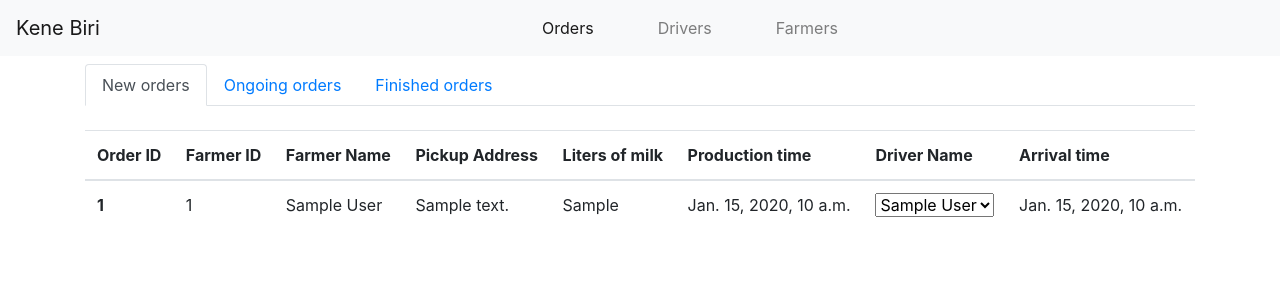
After one commit to bgdbgd1/kene-biri, a Django app: template KeneBiri/control_panel/templates/control_panel/orders.html in a window 1280 px wide. The commit adds this page. Shown: the top 300 px of the page. Run offline with Django 3.2, Linux system fonts and the light colour scheme; the template is opened without the code that fills it: most values are stand-ins (such as "Sample title", 1, 10 or a date in 2020); some libraries are stand-ins or nearby versions.

Commit message:
created tables for orders

```diff
--- a/KeneBiri/control_panel/admin.py
+++ b/KeneBiri/control_panel/admin.py
@@ -2,6 +2,8 @@ from django.contrib import admin
 
 
 # Register your models here.
-from .models import Driver
+from .models import Order, Driver, Farmer
 
 admin.site.register(Driver)
+admin.site.register(Order)
+admin.site.register(Farmer)
--- a/KeneBiri/control_panel/templates/control_panel/base.html
+++ b/KeneBiri/control_panel/templates/control_panel/base.html
@@ -1,8 +1,12 @@
+{% load static %}
+
 <!DOCTYPE html>
 <html lang="en">
 <head>
     <meta charset="UTF-8">
     <title>Kene Biri - Control Panel</title>
+
+    <link rel="stylesheet" type="text/css" href="{% static 'control_panel/orders.css' %}">
 
     <link rel="stylesheet" href="https://stackpath.bootstrapcdn.com/bootstrap/4.4.1/css/bootstrap.min.css">
     <script src="https://code.jquery.com/jquery-3.3.1.slim.min.js" integrity="sha384-q8i/X+965DzO0rT7abK41JStQIAqVgRVzpbzo5smXKp4YfRvH+8abtTE1Pi6jizo" crossorigin="anonymous"></script>
@@ -10,6 +14,27 @@
     <script src="https://stackpath.bootstrapcdn.com/bootstrap/4.3.1/js/bootstrap.min.js" integrity="sha384-JjSmVgyd0p3pXB1rRibZUAYoIIy6OrQ6VrjIEaFf/nJGzIxFDsf4x0xIM+B07jRM" crossorigin="anonymous"></script>
 </head>
 <body>
-{% block body %}{% endblock %}
+    <nav class="navbar navbar-expand-lg navbar-light bg-light">
+      <a class="navbar-brand" href="#">Kene Biri</a>
+      <button class="navbar-toggler" type="button" data-toggle="collapse" data-target="#navbarNav" aria-controls="navbarNav" aria-expanded="false" aria-label="Toggle navigation">
+        <span class="navbar-toggler-icon"></span>
+      </button>
+      <div class="collapse navbar-collapse justify-content-center" id="navbarNav">
+        <ul class="navbar-nav">
+          <li class="nav-item active px-4">
+            <a class="nav-link" href="#">Orders<span class="sr-only">(current)</span></a>
+          </li>
+          <li class="nav-item px-4">
+            <a class="nav-link" href="#">Drivers</a>
+          </li>
+          <li class="nav-item px-4">
+            <a class="nav-link" href="#">Farmers</a>
+          </li>
+        </ul>
+      </div>
+    </nav>
+
+    {% block body %}{% endblock %}
+
 </body>
 </html>
--- /dev/null
+++ b/KeneBiri/control_panel/templates/control_panel/orders.html
@@ -0,0 +1,131 @@
+{% extends "control_panel/base.html" %}
+{% block body %}
+<div class="container">
+    <div class="row pt-2">
+        <div class="col-12">
+    <ul class="nav nav-tabs" id="myTab" role="tablist">
+      <li class="nav-item">
+        <a class="nav-link active" id="home-tab" data-toggle="tab" href="#new" role="tab" aria-controls="new" aria-selected="true">New orders</a>
+      </li>
+      <li class="nav-item">
+        <a class="nav-link" id="profile-tab" data-toggle="tab" href="#ongoing" role="tab" aria-controls="ongoing" aria-selected="false">Ongoing orders</a>
+      </li>
+      <li class="nav-item">
+        <a class="nav-link" id="contact-tab" data-toggle="tab" href="#finished" role="tab" aria-controls="finished" aria-selected="false">Finished orders</a>
+      </li>
+    </ul>
+            </div>
+    </div>
+    <div class="tab-content" id="myTabContent">
+        <div class="tab-pane fade show active" id="new" role="tabpanel" aria-labelledby="new-tab">
+            <div class="row pt-4">
+                <div class="col-12">
+                <table class="table">
+                  <thead>
+                    <tr>
+                      <th scope="col">Order ID</th>
+                      <th scope="col">Farmer ID</th>
+                      <th scope="col">Farmer Name</th>
+                      <th scope="col">Pickup Address</th>
+                      <th scope="col">Liters of milk</th>
+                      <th scope="col">Production time</th>
+                      <th scope="col">Driver Name</th>
+                      <th scope="col">Arrival time</th>
+                    </tr>
+                  </thead>
+                  <tbody>
+                  {% for order in orders.orders_new %}
+                    <tr>
+                      <th scope="row">{{ order.id }}</th>
+                      <td>{{ order.farmer.id }}</td>
+                      <td>{{ order.farmer.first_name }} {{ order.farmer.last_name }}</td>
+                      <td>{{ order.pickup_address }}</td>
+                      <td>{{ order.liters_of_milk }}</td>
+                      <td>{{ order.production_time }}</td>
+                      <td>
+                          <select>
+                              {% for driver in drivers %}
+                                <option value="driver.id">{{ driver.first_name }} {{ driver.last_name }}</option>
+                              {% endfor %}
+                          </select>
+                      </td>
+                      <td>{{ order.arrival_time }}</td>
+                    </tr>
+                  {% endfor %}
+                  </tbody>
+                </table>
+                </div>
+            </div>
+        </div>
+        <div class="tab-pane fade" id="ongoing" role="tabpanel" aria-labelledby="ongoing-tab">
+            <div class="row pt-4">
+                <div class="col-12">
+                <table class="table">
+                  <thead>
+                    <tr>
+                      <th scope="col">Order ID</th>
+                      <th scope="col">Farmer ID</th>
+                      <th scope="col">Farmer Name</th>
+                      <th scope="col">Pickup Address</th>
+                      <th scope="col">Liters of milk</th>
+                      <th scope="col">Production time</th>
+                      <th scope="col">Driver Name</th>
+                      <th scope="col">Mark as finished</th>
+                    </tr>
+                  </thead>
+                  <tbody>
+                  {% for order in orders.orders_in_progress %}
+                    <tr>
+                      <th scope="row">{{ order.id }}</th>
+                      <td>{{ order.farmer.id }}</td>
+                      <td>{{ order.farmer.first_name }} {{ order.farmer.last_name }}</td>
+                      <td>{{ order.pickup_address }}</td>
+                      <td>{{ order.liters_of_milk }}</td>
+                      <td>{{ order.production_time }}</td>
+                      <td>{{ order.driver.first_name }} {{ order.driver.last_name }}</td>
+                      <td><input type="checkbox" id="order.id" name="order.id" value="1"></td>
+                    </tr>
+                  {% endfor %}
+                  </tbody>
+                </table>
+                </div>
+            </div>
+        </div>
+        <div class="tab-pane fade" id="finished" role="tabpanel" aria-labelledby="finished-tab">
+            <div class="row pt-4">
+                <div class="col-12">
+                <table class="table">
+                  <thead>
+                    <tr>
+                      <th scope="col">Order ID</th>
+                      <th scope="col">Farmer ID</th>
+                      <th scope="col">Farmer Name</th>
+                      <th scope="col">Pickup Address</th>
+                      <th scope="col">Liters of milk</th>
+                      <th scope="col">Production time</th>
+                      <th scope="col">Driver Name</th>
+                      <th scope="col">Arrival time</th>
+                    </tr>
+                  </thead>
+                  <tbody>
+                  {% for order in orders.orders_done %}
+                    <tr>
+                      <th scope="row">{{ order.id }}</th>
+                      <td>{{ order.farmer.id }}</td>
+                      <td>{{ order.farmer.first_name }} {{ order.farmer.last_name }}</td>
+                      <td>{{ order.pickup_address }}</td>
+                      <td>{{ order.liters_of_milk }}</td>
+                      <td>{{ order.production_time }}</td>
+                      <td>{{ order.driver.first_name }} {{ order.driver.last_name }}</td>
+                      <td>{{ order.arrival_time }}</td>
+                    </tr>
+                  {% endfor %}
+                  </tbody>
+                </table>
+                </div>
+            </div>
+        </div>
+    </div>
+</div>
+
+{% endblock %}
--- a/KeneBiri/control_panel/urls.py
+++ b/KeneBiri/control_panel/urls.py
@@ -5,5 +5,5 @@ from . import views
 app_name = 'control_panel'
 
 urlpatterns = [
-    path('', views.ControlPanelView.as_view(), name='index'),
+    path('', views.OrdersView.as_view(), name='orders'),
 ]
```
Also changed, not shown: KeneBiri/control_panel/models.py (deleted, +0 -26 lines), KeneBiri/control_panel/templates/control_panel/index.html (deleted, +0 -84 lines), KeneBiri/control_panel/views.py (+54 -6 lines), KeneBiri/control_panel/migrations/0001_initial.py, KeneBiri/db.sqlite3.
